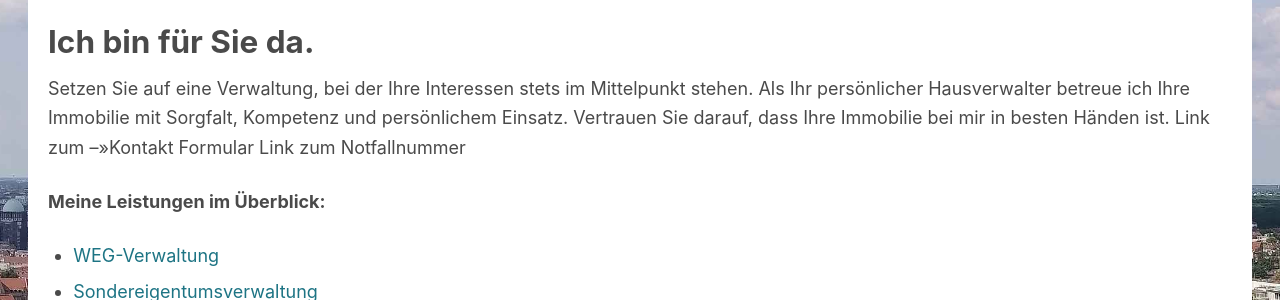
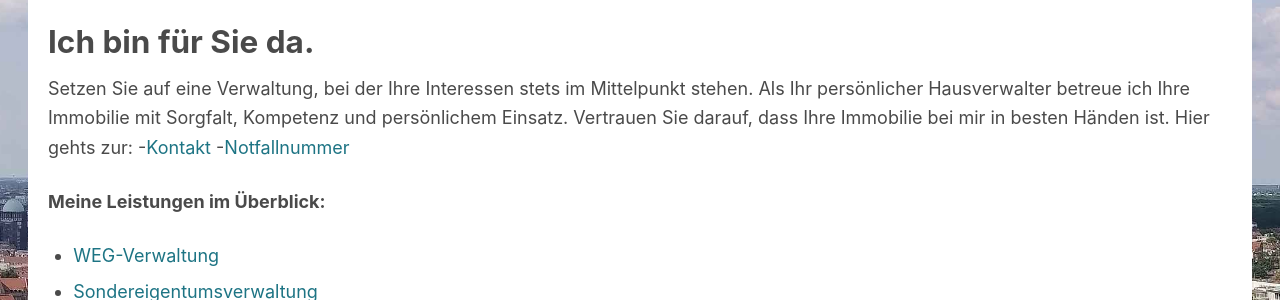
Before and after one commit to marek22k/hausverwaltung, a Jekyll site: the page built from index.md, in a window 1280 px wide. Shown: the part 1112-1412 px from the top of the page. Built offline with Jekyll 4.4.1, drawn with Linux system fonts in a browser that asks for light colours.

Commit message:
Update index.md
Links zu Kontakt und Notfall hinzgefügt

```diff
--- a/index.md
+++ b/index.md
@@ -29,8 +29,9 @@ langfristigen Nutzen und Zustand zu sichern.
 ### Ich bin für Sie da.
 
 Setzen Sie auf eine Verwaltung, bei der Ihre Interessen stets im Mittelpunkt stehen. Als Ihr persönlicher Hausverwalter betreue ich Ihre Immobilie mit Sorgfalt, Kompetenz und persönlichem Einsatz. Vertrauen Sie darauf, dass Ihre Immobilie bei mir in besten Händen ist.
-Link zum -->>Kontakt Formular
-Link zum Notfallnummer
+Hier gehts zur:
+-[Kontakt](/kontakt/)
+-[Notfallnummer](/notfall/)
 
 
 **Meine Leistungen im Überblick:**
```
